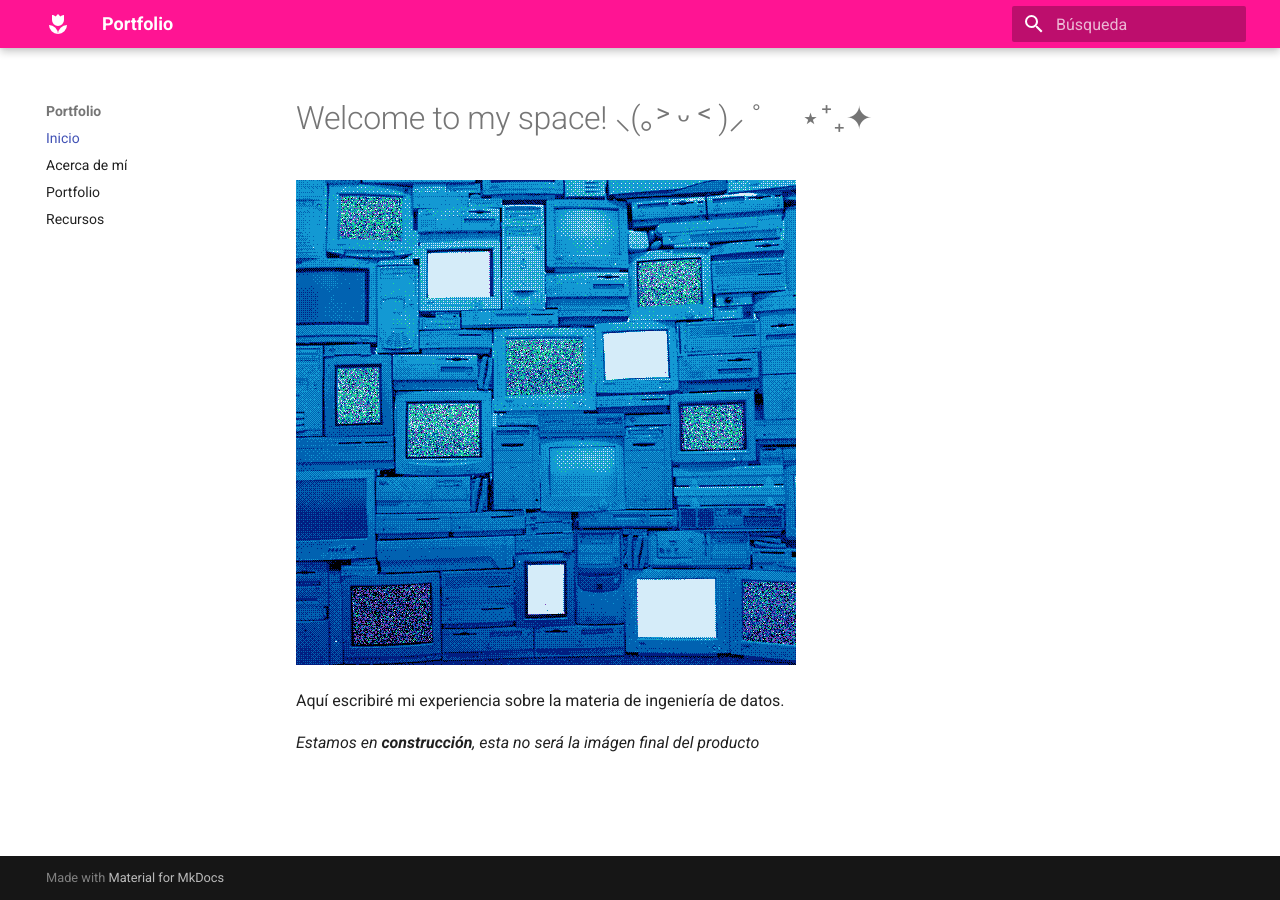
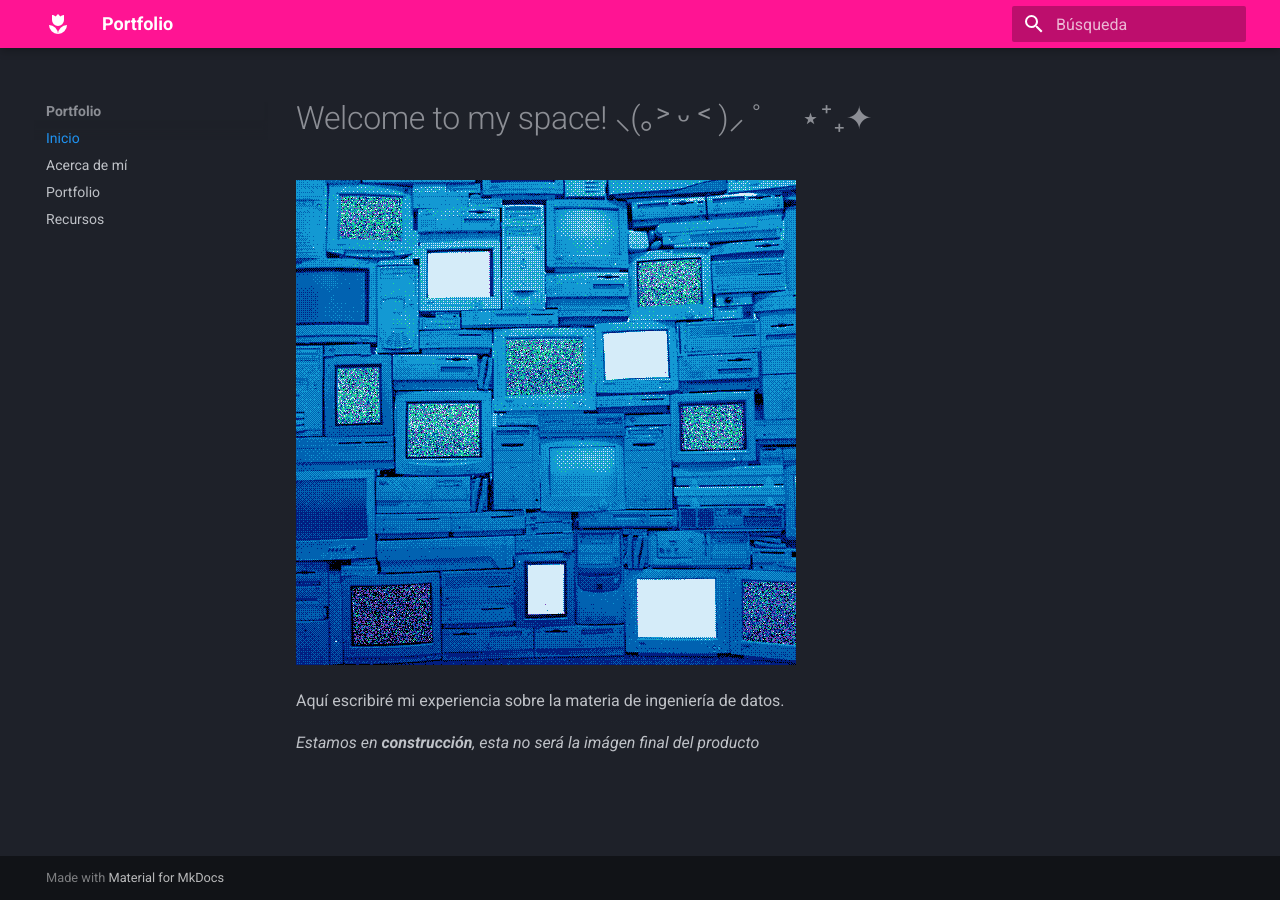
Before and after one commit to AvrilABG/portfolio, an MkDocs documentation site: the page built from docs/index.md, in a window 1280 px wide. Built offline with MkDocs 1.6.1 and Material for MkDocs 9.7.7, drawn with Linux system fonts in a browser that asks for light colours.

Commit message:
Cambio a modo oscuro

```diff
--- a/mkdocs.yml
+++ b/mkdocs.yml
@@ -5,6 +5,10 @@ theme:
   features:
     - navigation.sections
     - navigation.indexes
+  palette:
+    - scheme: slate
+      primary: blue
+      accent: lime
   icon:
     logo: material/flower-tulip
 plugins:
```
